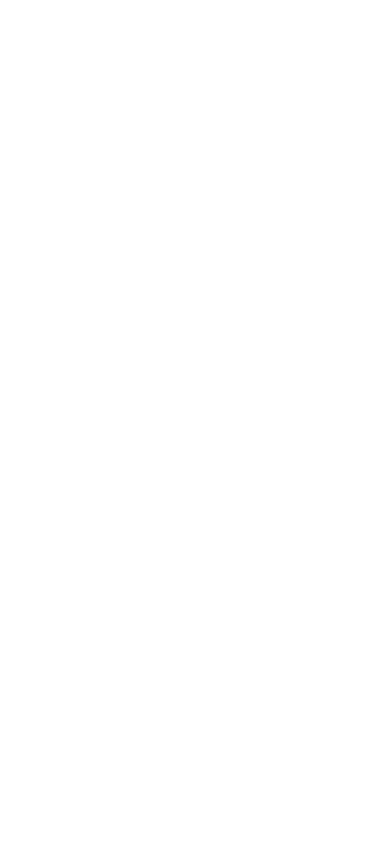
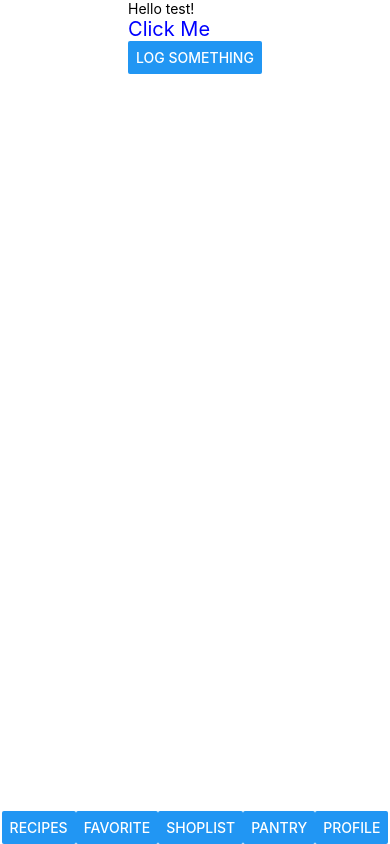
Before and after one commit to LucaSalmi/boy_friendz_recipe_app, a React Native app: screen / in a window 390 px wide. Built offline with nearby package versions, Linux system fonts and the light colour scheme.

Commit message:
fixed issue with white screen

```diff
--- a/App.js
+++ b/App.js
@@ -23,9 +23,14 @@
     );
   }
   else {
-    <SafeAreaView>
+
+    return (
+      <SafeAreaView style={{ flex: 1 }}>
       <MainContent />
-    </SafeAreaView>
+      </SafeAreaView>
+    );
+
+
   }
 
 }
```
